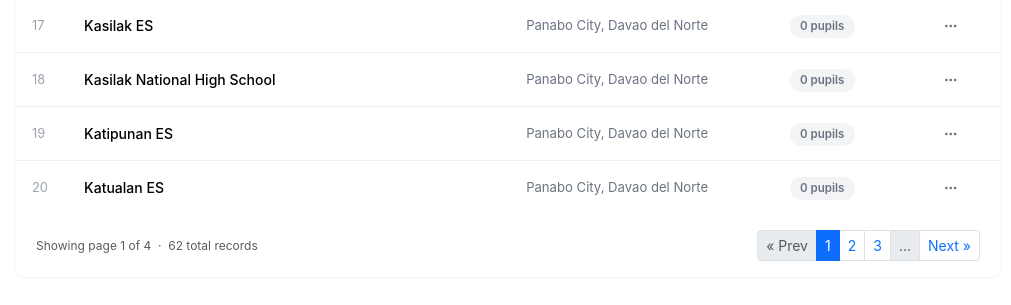
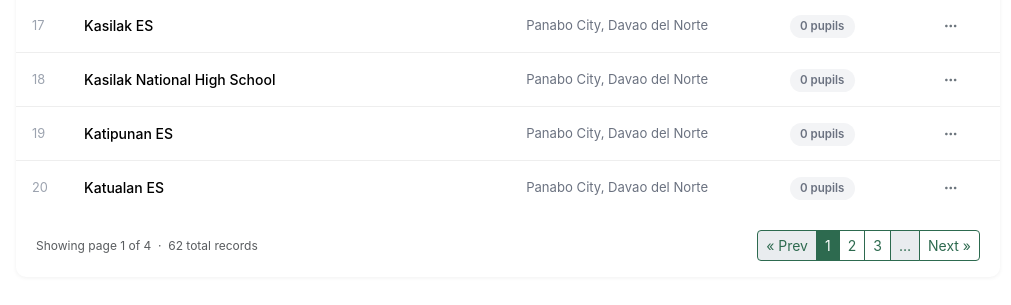
Before and after one commit to Ma-kuu/sfpms, a PHP site: page /pages/schools.php in a window 1280 px wide. Shown: the part 1112-1417 px from the top of the page, without its empty margins (252-1263 px from the left). Run offline with PHP 8.4, Linux system fonts and the light colour scheme; a user stored in the database is signed in; data comes from the database, SQL or seed files in the repository; data that the repository does not hold is empty.

Commit message:
Changed the pagination color to dark green

```diff
--- a/assets/css/app.css
+++ b/assets/css/app.css
@@ -265,6 +265,20 @@ body {
   #main-content { margin-left: 0; }
 }
 
+/* Pagination */
+.pagination .page-link {
+  color: var(--primary);
+  border-color: #2d6a4f;
+}
+.pagination .page-link:hover {
+  background: rgba(45,106,79,.08);
+}
+.pagination .page-item.active .page-link {
+  background: var(--primary);
+  border-color: var(--primary);
+  color: #fff;
+}
+
 /* Responsive */
 @media (max-width: 768px) {
   #sidebar { width: 200px; }
```
